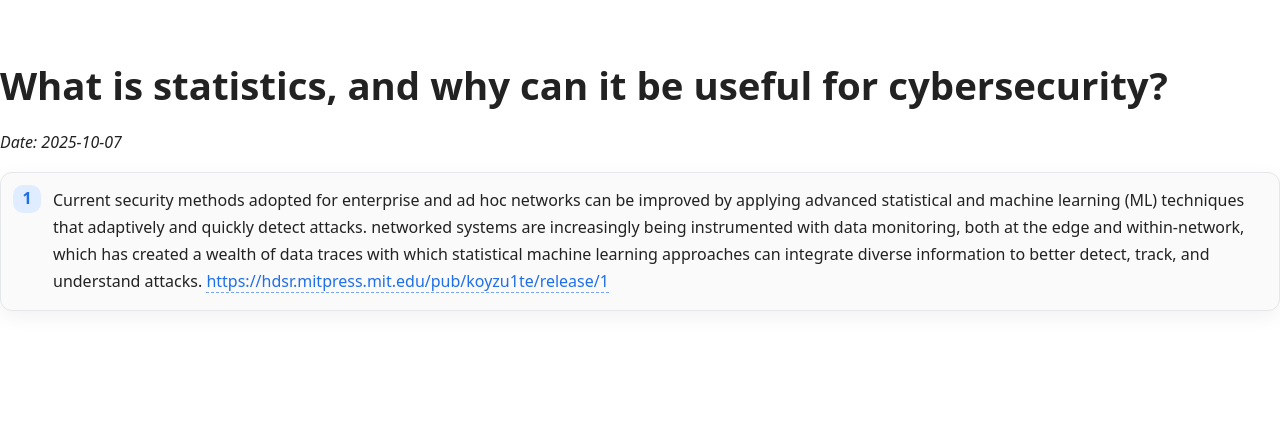
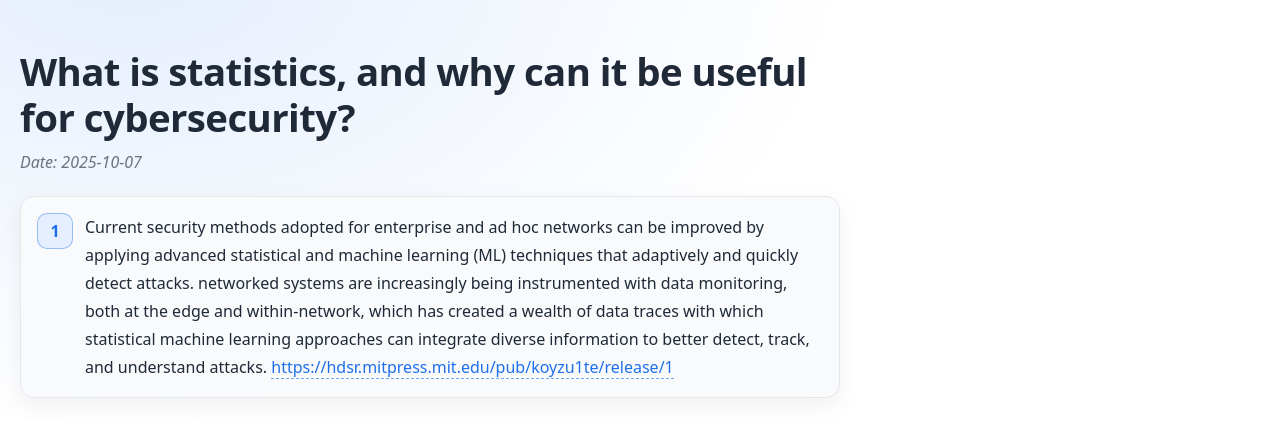
Before and after one commit to Nochman/Nochman.github.io, a Jekyll site: the page homeworks/week01.html, which Jekyll copies as it is, in a window 1280 px wide. Shown: the top 438 px of the page. Built offline with Jekyll 4.4.1, drawn with Linux system fonts in a browser that asks for light colours.

Commit message:
Update style.css

```diff
--- a/assets/style.css
+++ b/assets/style.css
@@ -1,187 +1,144 @@
-/* ===== Base & Theme ===== */
+/* ========= Theme tokens ========= */
 :root{
-  --bg:#ffffff;
-  --text:#222222;
-  --muted:#666666;
-  --primary:#1f6feb;         /* link color */
-  --border:#e5e7eb;
-  --card:#fafafa;
-  --code-bg:#0f172a0d;       /* subtle slate */
-  --radius:16px;
-  --shadow:0 6px 20px rgba(0,0,0,.06);
+  --bg: #ffffff;
+  --text: #1f2937;      /* slate-800 */
+  --muted: #6b7280;     /* slate-500 */
+  --primary: #1f6feb;   /* link */
+  --border: #e5e7eb;    /* slate-200 */
+  --card: #f8fafc;      /* slate-50 */
+  --shadow: 0 8px 24px rgba(0,0,0,.06);
+  --radius: 14px;
 }
 @media (prefers-color-scheme: dark){
   :root{
-    --bg:#0b0f14;
-    --text:#e5e7eb;
-    --muted:#a1a1aa;
-    --primary:#8ab4ff;
-    --border:#1f2937;
-    --card:#11161d;
-    --code-bg:#0b1220;
+    --bg: #0b0f14;
+    --text: #e5e7eb;
+    --muted: #9aa3af;
+    --primary: #8ab4ff;
+    --border: #1f2937;
+    --card: #0f1621;
+    --shadow: 0 8px 24px rgba(0,0,0,.25);
   }
 }
 
-html{scroll-behavior:smooth}
-*{box-sizing:border-box}
+/* ========= Base ========= */
+*{ box-sizing: border-box }
+html{ scroll-behavior: smooth }
 body{
-  margin:0;
-  font-family: ui-sans-serif, system-ui, -apple-system, Segoe UI, Roboto, "Helvetica Neue", Arial, "Apple Color Emoji","Segoe UI Emoji";
-  background:var(--bg);
-  color:var(--text);
-  line-height:1.7;
-  -webkit-font-smoothing:antialiased;
-  text-rendering:optimizeLegibility;
+  margin: 0;
+  font-family: ui-sans-serif, system-ui, -apple-system, Segoe UI, Roboto, "Helvetica Neue", Arial;
+  color: var(--text);
+  background: radial-gradient(1200px 800px at 10% -10%, color-mix(in oklab, var(--primary) 12%, transparent), transparent 60%) no-repeat,
+              var(--bg);
+  line-height: 1.75;
+  -webkit-font-smoothing: antialiased;
+  text-rendering: optimizeLegibility;
+  padding: 48px 20px;
 }
 
-/* ===== Layout ===== */
-.container{
-  max-width: 860px;
-  margin: 48px auto;
-  padding: 0 20px;
+/* A centered content column without changing your HTML */
+body > *{
+  max-width: 820px;
+  margin-left: auto;
+  margin-right: auto;
 }
-header.site{
-  text-align:center;
-  margin-bottom:28px;
+
+/* ========= Typography ========= */
+h1{
+  font-size: clamp(1.8rem, 3.5vw, 2.4rem);
+  line-height: 1.2;
+  margin: 0 0 .25rem;
+  letter-spacing: -.015em;
 }
-header.site h1{
-  font-size: clamp(1.7rem, 4vw, 2.2rem);
-  margin: 0 0 6px;
+p{
+  margin: .5rem 0 1.25rem;
 }
-header.site .meta{
-  color:var(--muted);
-  font-size:.95rem;
+em{ color: var(--muted) }
+
+::selection{ background: color-mix(in oklab, var(--primary) 25%, transparent); }
+
+/* ========= Links ========= */
+a{
+  color: var(--primary);
+  text-decoration: none;
+  border-bottom: 1px dashed color-mix(in oklab, var(--primary) 60%, transparent);
+  transition: border-color .2s ease, opacity .2s ease;
+  word-break: break-word;
 }
-nav.breadcrumbs{
-  display:flex; gap:10px; align-items:center; flex-wrap:wrap;
-  margin: 6px 0 24px;
-  font-size:.95rem;
+a:hover{ border-bottom-style: solid; }
+a:focus-visible{
+  outline: 3px solid color-mix(in oklab, var(--primary) 40%, transparent);
+  outline-offset: 2px;
+  border-bottom-style: solid;
 }
-nav.breadcrumbs a{opacity:.9}
 
-/* ===== Typography ===== */
-h1,h2,h3{
-  line-height:1.25;
-  margin: 1.6em 0 .5em;
+/* ========= Ordered list: card-like items with numbers ========= */
+ol{
+  list-style: none;
+  padding: 0;
+  margin: 1.25rem 0 2rem;
+  counter-reset: step;
 }
-h1{font-size: clamp(1.8rem, 4vw, 2.4rem)}
-h2{font-size: clamp(1.35rem, 3vw, 1.7rem)}
-h3{font-size: clamp(1.15rem, 2.3vw, 1.3rem)}
-p{margin: .8em 0}
-small, .muted{color:var(--muted)}
+ol > li{
+  position: relative;
+  counter-increment: step;
+  background: var(--card);
+  border: 1px solid var(--border);
+  border-radius: var(--radius);
+  padding: 16px 18px 16px 64px;
+  box-shadow: var(--shadow);
+  margin: 14px 0;
+}
+ol > li::before{
+  content: counter(step);
+  position: absolute;
+  left: 16px;
+  top: 16px;
+  width: 34px;
+  height: 34px;
+  display: grid;
+  place-items: center;
+  font-weight: 700;
+  border-radius: 10px;
+  color: var(--primary);
+  background: color-mix(in oklab, var(--primary) 12%, var(--bg));
+  border: 1px solid color-mix(in oklab, var(--primary) 40%, transparent);
+}
+
+/* Inline code (if you add any later) */
+code{
+  font-family: ui-monospace, SFMono-Regular, Menlo, Consolas, "Liberation Mono", monospace;
+  background: color-mix(in oklab, var(--bg) 80%, var(--text));
+  padding: .15em .4em;
+  border-radius: 8px;
+  border: 1px solid var(--border);
+}
+
+/* Media elements look neat */
+img, video, iframe{
+  max-width: 100%;
+  height: auto;
+  display: block;
+  border-radius: var(--radius);
+  border: 1px solid var(--border);
+  box-shadow: var(--shadow);
+}
+
+/* A subtle divider if you add sections */
 hr{
-  border:0; height:1px; background:linear-gradient(90deg,transparent, var(--border), transparent);
+  border: 0;
+  height: 1px;
+  background: linear-gradient(90deg, transparent, var(--border), transparent);
   margin: 28px 0;
 }
 
-/* ===== Links & Buttons ===== */
-a{
-  color:var(--primary);
-  text-decoration:none;
-  border-bottom: 1px dashed color-mix(in oklab, var(--primary) 60%, transparent);
+/* ========= Print-friendly ========= */
+@media print{
+  body{
+    background: #fff;
+    padding: 0.5in;
+    color: #000;
+  }
+  a{ color: #000; text-decoration: underline; border: 0 }
+  ol > li, img, video, iframe{ box-shadow: none }
 }
-a:hover{border-bottom-style:solid}
-.button{
-  display:inline-block; padding:10px 14px; border-radius:12px;
-  border:1px solid var(--border); background:var(--card); box-shadow:var(--shadow);
-}
-
-/* ===== Cards / Callouts ===== */
-.card{
-  background:var(--card);
-  border:1px solid var(--border);
-  border-radius: var(--radius);
-  padding:18px 20px;
-  box-shadow: var(--shadow);
-  margin: 18px 0;
-}
-.callout{
-  border-left:4px solid var(--primary);
-  padding:12px 16px; background: color-mix(in oklab, var(--primary) 8%, var(--card));
-  border-radius:12px;
-}
-
-/* ===== Lists (nice numbers) ===== */
-ol{
-  counter-reset:item;
-  padding-left:0;
-}
-ol > li{
-  list-style:none;
-  counter-increment:item;
-  background:var(--card);
-  border:1px solid var(--border);
-  border-radius:12px;
-  padding:14px 16px 14px 52px;
-  margin:12px 0;
-  position:relative;
-  box-shadow:var(--shadow);
-}
-ol > li::before{
-  content: counter(item);
-  position:absolute; left:12px; top:12px;
-  width:28px; height:28px; display:grid; place-items:center;
-  border-radius:10px;
-  background: color-mix(in oklab, var(--primary) 14%, var(--bg));
-  color:var(--primary); font-weight:700;
-}
-
-/* ===== Tables ===== */
-table{
-  width:100%; border-collapse:separate; border-spacing:0;
-  border:1px solid var(--border); border-radius:12px; overflow:hidden;
-  box-shadow:var(--shadow); background:var(--card); margin:16px 0;
-}
-th, td{ padding:12px 14px; text-align:left; }
-thead th{ background: color-mix(in oklab, var(--card) 70%, var(--bg)); }
-tbody tr:nth-child(odd){ background: color-mix(in oklab, var(--card) 95%, var(--bg)); }
-tbody tr:hover{ background: color-mix(in oklab, var(--primary) 6%, var(--card)); }
-
-/* ===== Code, Pre, KBD ===== */
-code, kbd{
-  font-family: ui-monospace, SFMono-Regular, Menlo, Consolas, "Liberation Mono", monospace;
-  background:var(--code-bg);
-  padding:.2em .4em; border-radius:8px; border:1px solid color-mix(in oklab, var(--border) 70%, transparent);
-}
-pre{
-  background:var(--code-bg);
-  border:1px solid var(--border);
-  border-radius:12px;
-  padding:14px 16px;
-  overflow:auto;
-  box-shadow:var(--shadow);
-}
-pre code{ background:transparent; padding:0; border:0 }
-
-/* ===== Media ===== */
-img, video, iframe{
-  max-width:100%; height:auto; border-radius:12px;
-  border:1px solid var(--border); background:var(--card);
-  box-shadow:var(--shadow);
-}
-figure{margin:18px 0}
-figcaption{color:var(--muted); font-size:.9rem; text-align:center; margin-top:8px}
-
-/* ===== Blockquote ===== */
-blockquote{
-  margin:16px 0; padding:12px 16px;
-  border-left:4px solid var(--primary);
-  background: color-mix(in oklab, var(--primary) 8%, var(--card));
-  border-radius: 0 12px 12px 0;
-}
-
-/* ===== Footer ===== */
-footer.site{
-  margin:48px 0 20px;
-  color:var(--muted);
-  text-align:center;
-}
-
-/* ===== Print (for submissions) ===== */
-@media print{
-  body{ background:#fff; color:#000; }
-  a{ color:#000; text-decoration:underline; border:0 }
-  .button, nav.breadcrumbs{ display:none }
-  .card, ol>li, pre, table{ box-shadow:none }
-  .container{ max-width: none; margin:0; }
-}
```
